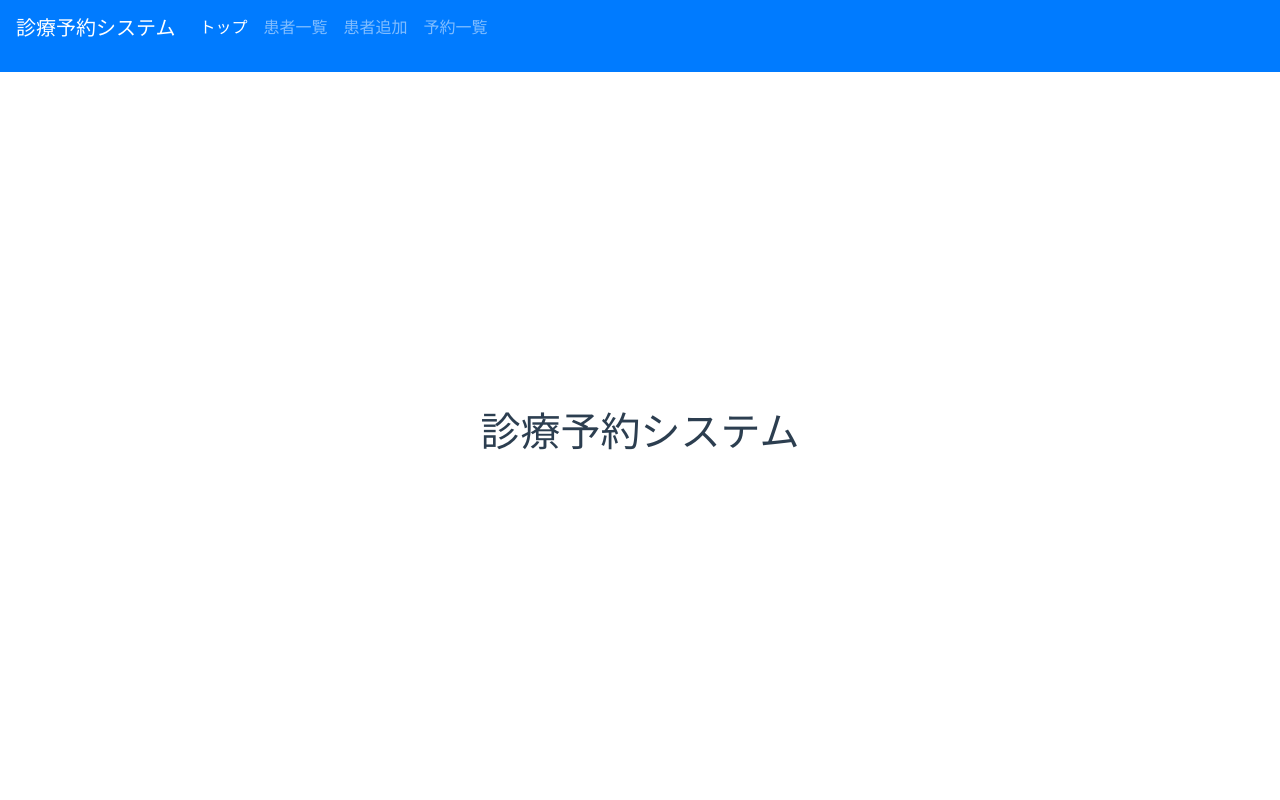
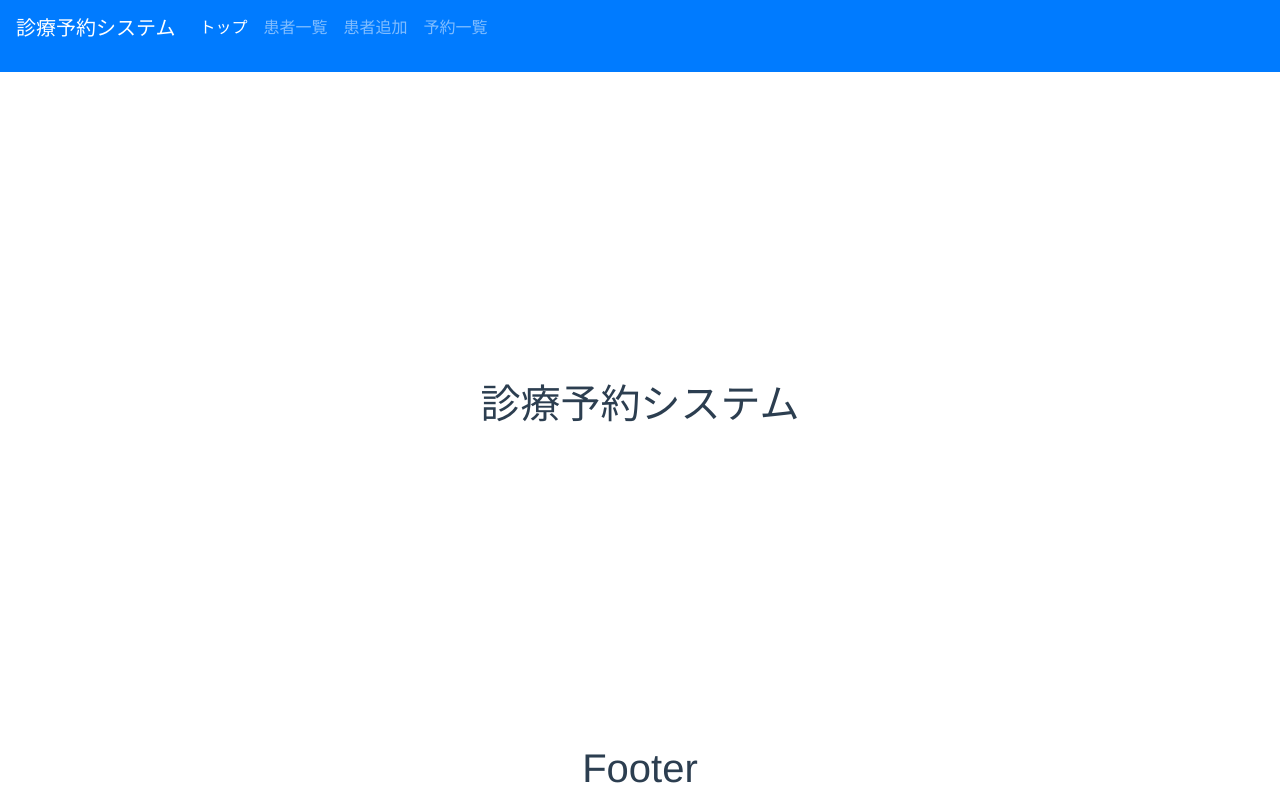
Before and after one commit to YanaPIIDXer/HospitalReserveSystem, a Vue app in the folder frontend/src/: page / in a window 1280 px wide. Built offline with nearby package versions, Linux system fonts and the light colour scheme.

Commit message:
フッター準備

```diff
--- a/frontend/src/src/App.vue
+++ b/frontend/src/src/App.vue
@@ -4,16 +4,19 @@
     <v-main>
       <router-view></router-view>
     </v-main>
+    <footer-bar />
   </v-app>
 </template>
 
 <script>
 import NavBar from './components/navbar/NavBar';
+import FooterBar from './components/FooterBar';
 
 export default {
   name: 'App',
   components: {
-    NavBar
+    NavBar,
+    FooterBar
   }
 }
 </script>
--- /dev/null
+++ b/frontend/src/src/components/FooterBar.vue
@@ -0,0 +1,11 @@
+<template>
+    <div>
+        <h1>Footer</h1>
+    </div>
+</template>
+
+<script>
+export default {
+    name: "FooterBar",
+}
+</script>
```
